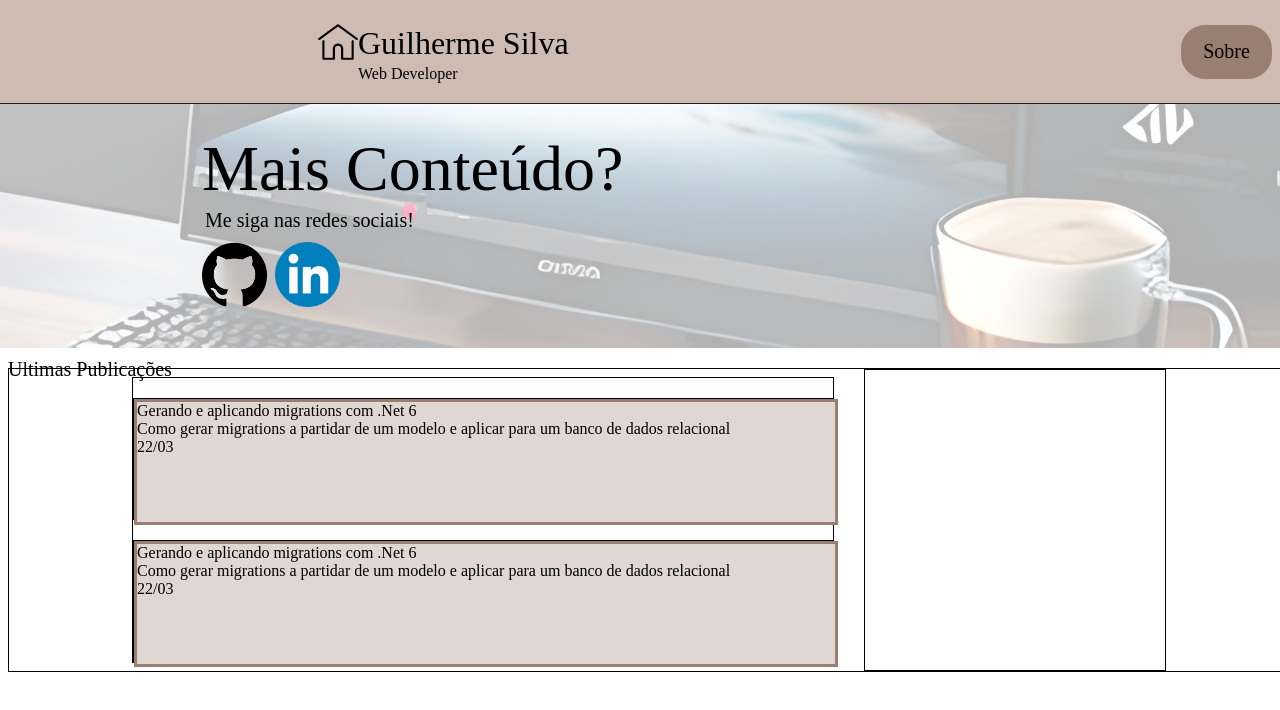
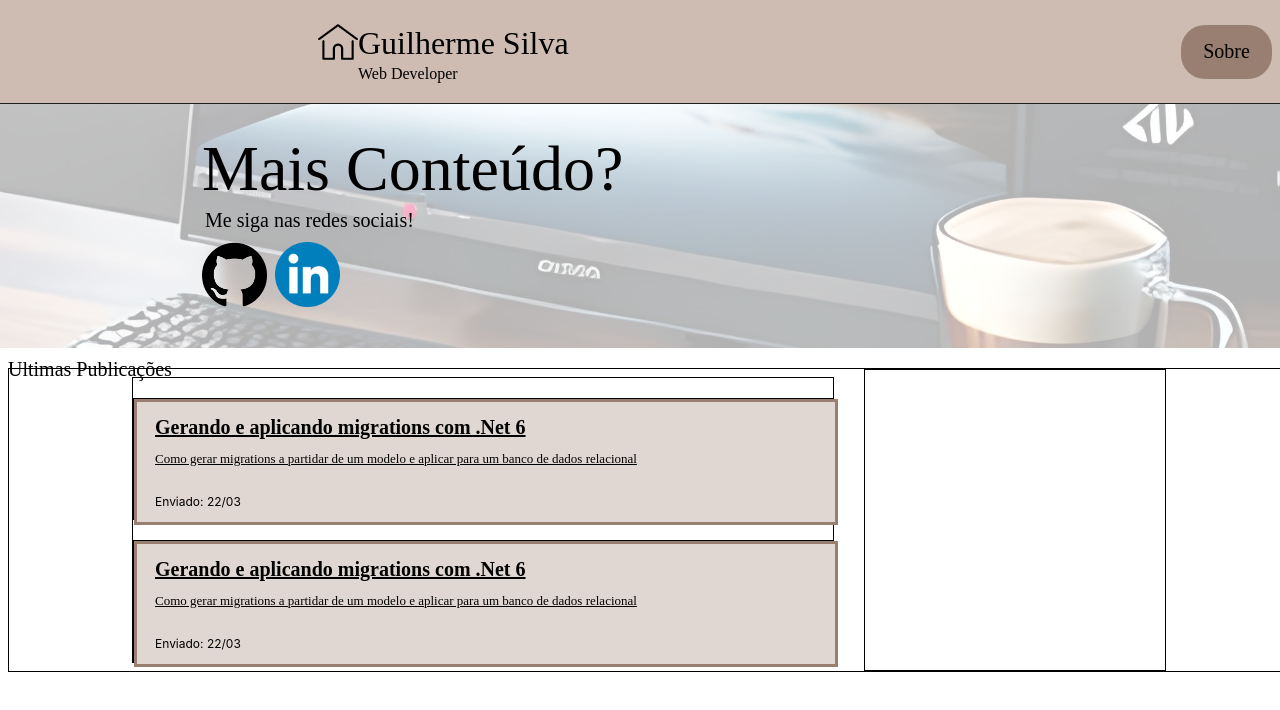
Before and after one commit to DevGuilhermeSv/Portfolio, an Angular app: page / in a window 1280 px wide. Shown: the top 710 px of the page. Built offline with nearby package versions, Linux system fonts and the light colour scheme.

Commit message:
apply style

```diff
--- a/src/app/element-list/element-list.component.css
+++ b/src/app/element-list/element-list.component.css
@@ -3,4 +3,35 @@
     border: 3px solid #997F71;
     width: 100%;
     height: 100%;
+    display: flex;
+    flex-direction: column;
+    justify-content: space-around;
 }
+a{
+    color: black;
+    margin-left: 18px;
+}
+#title{
+    font-family: 'Raleway';
+    font-style: normal;
+    font-weight: 700;
+    font-size: 20px;
+    margin-bottom: 12px;
+}
+#description{
+    font-family: 'Merriweather';
+    font-style: normal;
+    font-weight: 400;
+    font-size: 13px;
+    line-height: 16px;
+    display: flex;
+    align-items: center;
+}
+#data{
+    font-family: 'Inter';
+    font-style: normal;
+    font-weight: 400;
+    font-size: 12px;
+    line-height: 15px;
+    margin-left: 18px;
+}
--- a/src/app/element-list/element-list.component.html
+++ b/src/app/element-list/element-list.component.html
@@ -1,6 +1,8 @@
 <div id="element">
+    <a href="http://">
+        <div id="title">{{article.title}}</div>
+        <div id="description" >{{article.description}}</div>
+    </a>
+    <div id="data">Enviado: {{article.data}}</div>
 
-    <div id="title">{{article.title}}</div>
-    <div id="description" >{{article.description}}</div>
-    <div id="data">{{article.data}}</div>
 </div>
```
